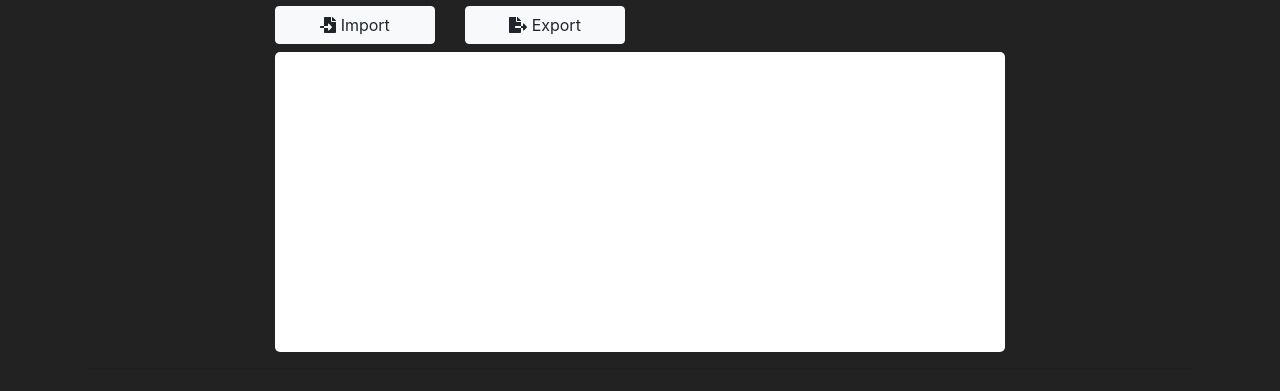
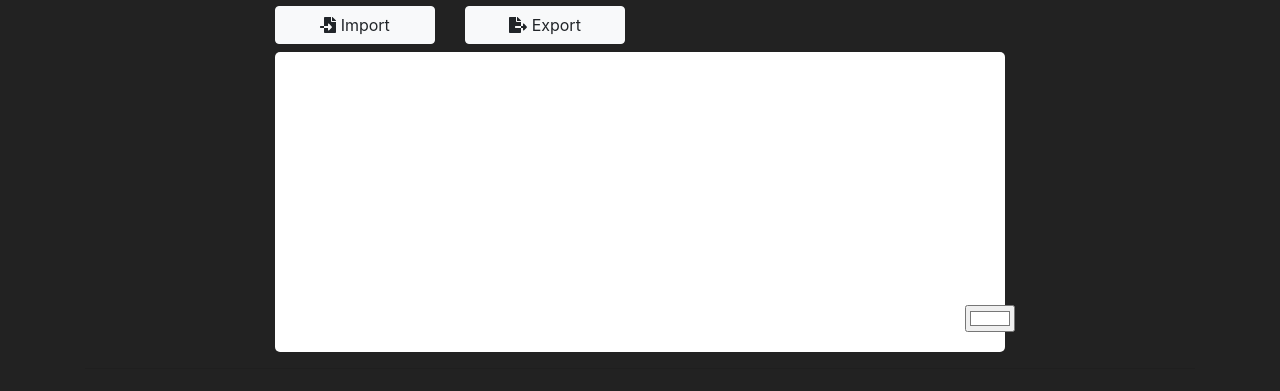
Before and after one commit to ezfe/tellraw, a React app: page / in a window 1280 px wide. Shown: the part 551-942 px from the top of the page. Built offline with nearby package versions, Linux system fonts and the light colour scheme.

Commit message:
Color picker for backgruond color

```diff
--- a/src/components/Preview.tsx
+++ b/src/components/Preview.tsx
@@ -47,9 +47,12 @@ const BookPreview: React.FunctionComponent<SubPreviewProps> = ({ snippets }) =>
 }
 
 const RegularPreview: React.FunctionComponent<SubPreviewProps> = ({ snippets }) => {
+  let [backgroundColor, setBackgroundColor] = useLocalStorage('20191003-preview-background-color', '#ffffff');
+
   return (
-    <div className="preview" style={{ minHeight: '300px' }}>
+    <div className="preview" style={{ minHeight: '300px', backgroundColor }}>
       { formatSnippets(snippets) }
+      <input className="preview-color-picker" type="color" value={backgroundColor} onChange={(evt) => { setBackgroundColor(evt.target.value) }} />
     </div>
   )
 }
--- a/src/styles/styles.scss
+++ b/src/styles/styles.scss
@@ -51,8 +51,13 @@ body {
 
 .preview:not(.book-preview) {
   padding: 10px;
-  background: white;
   border-radius: 5px;
+}
+
+.preview-color-picker {
+  position: absolute;
+  right: 5px;
+  bottom: 20px;
 }
 
 .book-preview {
```
